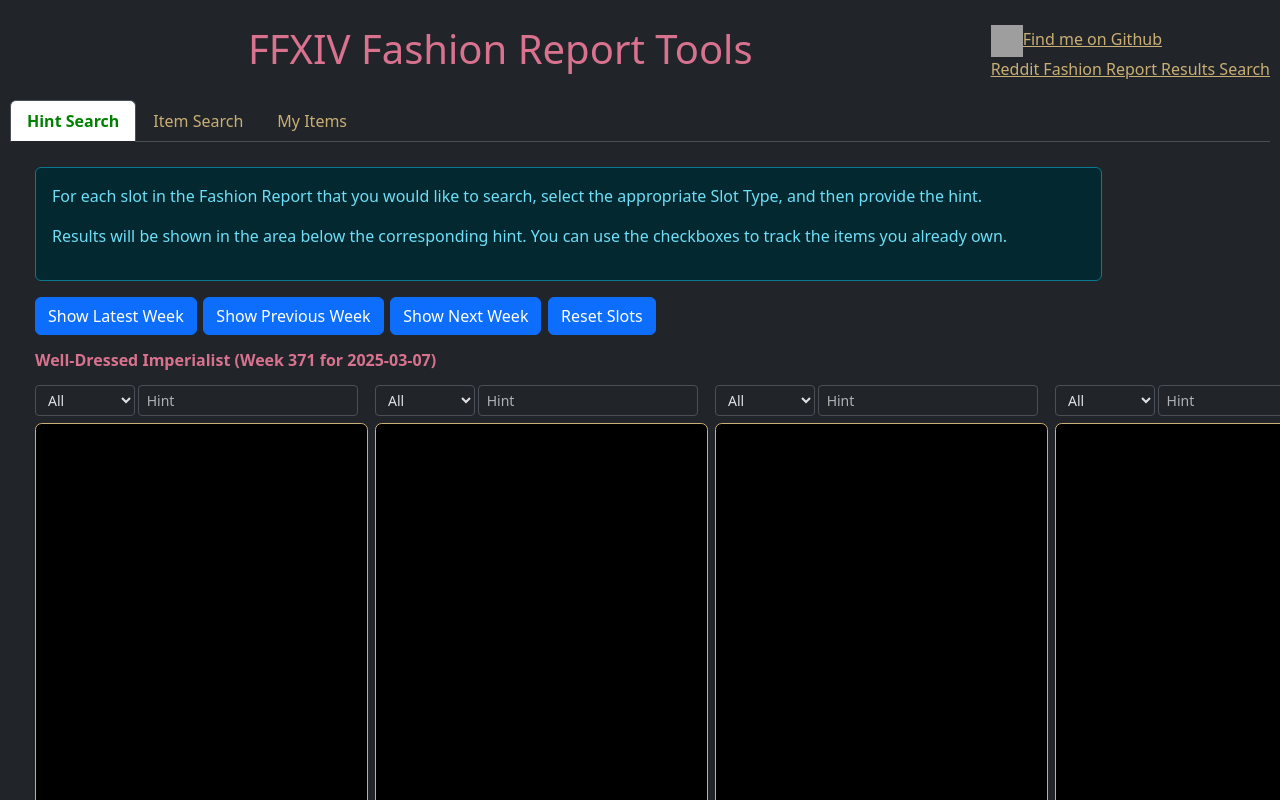
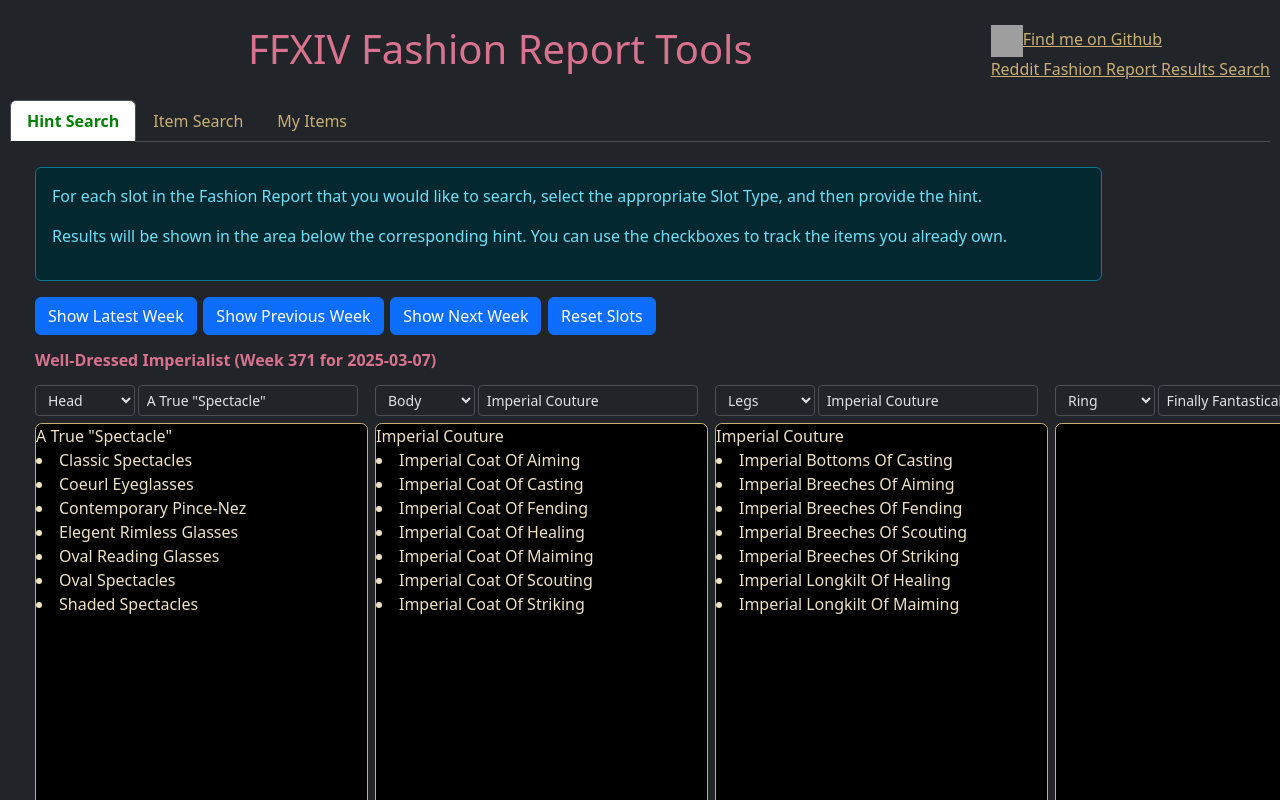
Before and after one commit to KevinAllenWiegand/ffxiv-fashion-report-v2, an Angular app: page / in a window 1280 px wide. Shown: the top 800 px of the page. Built offline with nearby package versions, Linux system fonts and the light colour scheme; grey boxes are pictures that could not be loaded.

Commit message:
Milestone checkin
Got the Next/Previous/etc buttons working. Initial implementation of showing the current report/hint searching.

```diff
--- a/src/app/components/hint-search-panel/hint-search-panel.component.html
+++ b/src/app/components/hint-search-panel/hint-search-panel.component.html
@@ -1,10 +1,28 @@
 <div class="hint-search-container">
-    <select class="form-control form-control-sm slotType">
+    <select class="form-control form-control-sm slotType" [(ngModel)]="slotType" (change)="slotTypeChanged()">
         @for (slotType of SlotTypes; track $index) {
-        <option value="{{ slotType }}">{{ slotType }}</option>
+            <option value="{{ slotType }}">{{ slotType }}</option>
         }
     </select>
-    <input type="text" class="form-control form-control-sm slotHint" placeholder="Hint" />
+    <input type="text" class="form-control form-control-sm slotHint" placeholder="Hint" [(ngModel)]="hint" (keyup)="hintChanged()" />
 
-    <div class="results"></div>
+    <div class="results">
+        @if (matchedSlots) {
+            @for (slot of matchedSlots; track slot) {
+                <div>
+                    {{ slot.hint }}
+
+                    @if (slotType === 'All') {
+                        &nbsp;({{ slot.type }})
+                    }
+
+                    @for (item of slot.items; track item) {
+                        <li>{{ item.name }}</li>
+                    }
+                </div>
+            }
+        } @else {
+            No Results
+        }
+    </div>
 </div>
--- a/src/app/components/hint-search-panel/hint-search-panel.component.ts
+++ b/src/app/components/hint-search-panel/hint-search-panel.component.ts
@@ -1,13 +1,86 @@
-import { SlotTypes } from '../../common/types';
-import { Component } from '@angular/core';
+import { Subscription } from 'rxjs';
+import { SlotTypes, Report, Slot } from '../../common/types';
+import { Component, Input } from '@angular/core';
+import { GlobalEventService } from '../../services/GlobalEventService';
+import { FormsModule } from '@angular/forms';
+import { MasterJsonService } from '../../services/MasterJsonService';
 
 @Component({
   selector: 'app-hint-search-panel',
   standalone: true,
-  imports: [],
+  imports: [FormsModule],
   templateUrl: './hint-search-panel.component.html',
   styleUrl: './hint-search-panel.component.css'
 })
 export class HintSearchPanelComponent {
+    @Input()
+    slotNumber = -1;
+
+    resetSlotsSubscription: Subscription;
+    loadReportSlotSubscription: Subscription;
+    slotType = 'All';
+    hint = '';
+    matchedSlots: Slot[] = [];
+
+    constructor(
+        private readonly globalEventService: GlobalEventService,
+        private readonly masterJsonService: MasterJsonService
+    ) {
+        this.resetSlotsSubscription = globalEventService.onResetSlots.subscribe(() => {
+            this.reset();
+        });
+
+        this.loadReportSlotSubscription = globalEventService.onLoadReportSlot.subscribe((report: Report) => {
+            if (this.slotNumber === -1 || !report || !report.slots || report.slots.length < this.slotNumber) {
+                return;
+            }
+
+            const slot = report.slots[this.slotNumber];
+
+            if (!slot) { return; }
+
+            this.slotType = slot.type;
+            this.hint = slot.hint;
+            this.loadResults();
+        });
+    }
+
     get SlotTypes() { return SlotTypes; }
+
+    reset() {
+        this.slotType = 'All';
+        this.hint = '';
+        this.clearResults();
+    }
+
+    slotTypeChanged() {
+        this.loadResults();
+    }
+
+    hintChanged() {
+        // TODO: Put a timer on this so we're not firing like crazy
+        this.loadResults();
+    }
+
+    loadResults() {
+        const matchedSlots: Slot[] = [];
+
+        this.masterJsonService.masterData?.slots.forEach((slot: Slot) => {
+            if (((slot.type === this.slotType) || this.slotType === 'All') && slot.hint.toLowerCase().includes(this.hint.toLowerCase())) {
+                matchedSlots.push(slot);
+            }
+        });
+
+        this.matchedSlots = matchedSlots;
+    }
+
+    clearResults() {
+        this.matchedSlots = [];
+    }
+
+    ngOnDestroy(): void {
+        if (this.resetSlotsSubscription) {
+            this.resetSlotsSubscription.unsubscribe();
+        }
+    }
 }
--- a/src/app/components/hint-search/hint-search.component.html
+++ b/src/app/components/hint-search/hint-search.component.html
@@ -1,15 +1,13 @@
 <div class="alert alert-info">
-    <p>For each slot in the Fashion Report that you would like to search, select the appropriate Slot Type, and then
-        provide the hint.</p>
-    <p>Results will be shown in the area below the corresponding hint. You can use the checkboxes to track the items you
-        already own.</p>
+    <p>For each slot in the Fashion Report that you would like to search, select the appropriate Slot Type, and then provide the hint.</p>
+    <p>Results will be shown in the area below the corresponding hint. You can use the checkboxes to track the items you already own.</p>
 </div>
 
 <div class="quickButtons">
-    <input type="button" class="btn btn-primary quickButton" value="Show Latest Week" />
-    <input type="button" class="btn btn-primary quickButton" value="Show Previous Week" />
-    <input type="button" class="btn btn-primary quickButton" value="Show Next Week" />
-    <input type="button" class="btn btn-primary quickButton" value="Reset Slots" />
+    <input type="button" (click)="showLatestWeek()" class="btn btn-primary quickButton" value="Show Latest Week" />
+    <input type="button" (click)="showPreviousWeek()" class="btn btn-primary quickButton" value="Show Previous Week" />
+    <input type="button" (click)="showNextWeek()" class="btn btn-primary quickButton" value="Show Next Week" />
+    <input type="button" (click)="resetSlots()" class="btn btn-primary quickButton" value="Reset Slots" />
 </div>
 
 <div class="weekTheme">
@@ -21,9 +19,9 @@
 </div>
 
 <div style="white-space: nowrap;">
-    <app-hint-search-panel></app-hint-search-panel>
-    <app-hint-search-panel></app-hint-search-panel>
-    <app-hint-search-panel></app-hint-search-panel>
-    <app-hint-search-panel></app-hint-search-panel>
-    <app-hint-search-panel></app-hint-search-panel>
+    <app-hint-search-panel [slotNumber]="0"></app-hint-search-panel>
+    <app-hint-search-panel [slotNumber]="1"></app-hint-search-panel>
+    <app-hint-search-panel [slotNumber]="2"></app-hint-search-panel>
+    <app-hint-search-panel [slotNumber]="3"></app-hint-search-panel>
+    <app-hint-search-panel [slotNumber]="4"></app-hint-search-panel>
 </div>
--- a/src/app/components/hint-search/hint-search.component.ts
+++ b/src/app/components/hint-search/hint-search.component.ts
@@ -1,8 +1,9 @@
 import { Component } from '@angular/core';
 import { MasterJsonService } from '../../services/MasterJsonService';
-import { Report, SlotTypes } from '../../common/types';
+import { Report } from '../../common/types';
 import { Subscription } from 'rxjs';
 import { HintSearchPanelComponent } from "../hint-search-panel/hint-search-panel.component";
+import { GlobalEventService } from '../../services/GlobalEventService';
 
 @Component({
   selector: 'app-home',
@@ -13,18 +14,22 @@
 })
 export class HintSearchComponent {
     private dataAvailableSubscription: Subscription;
-    private latestReportData: Report | undefined;
+    private currentReportData: Report | undefined;
+    private currentWeekIndex = -1;
 
     constructor(
-        private readonly masterJsonService: MasterJsonService
+        private readonly masterJsonService: MasterJsonService,
+        private readonly globalEventService: GlobalEventService
     ) {
-        this.dataAvailableSubscription = masterJsonService.dataAvailable.subscribe(() => {
+        this.dataAvailableSubscription = masterJsonService.onDataAvailable.subscribe(() => {
             this.dataAvailableSubscription.unsubscribe();
 
             const reports = masterJsonService.masterData?.reports;
 
             if (reports && reports.length) {
-                this.latestReportData = reports[reports.length - 1];
+                this.currentWeekIndex = reports.length - 1;
+                this.currentReportData = reports[this.currentWeekIndex];
+                globalEventService.onLoadReportSlot.emit(this.latestReport);
             }
         });
     }
@@ -35,5 +40,41 @@
         }
     }
 
-    get latestReport() { return this.latestReportData; }
+    get latestReport() { return this.currentReportData; }
+
+    showLatestWeek() {
+        const reports = this.masterJsonService.masterData?.reports;
+
+        if (!reports || !reports.length) { return; }
+
+        this.currentWeekIndex = reports.length - 1;
+        this.currentReportData = reports[this.currentWeekIndex];
+        this.globalEventService.onLoadReportSlot.emit(this.latestReport);
+    }
+
+    showPreviousWeek() {
+        const reports = this.masterJsonService.masterData?.reports;
+
+        if (!reports || !reports.length) { return; }
+        if (this.currentWeekIndex - 1 < 0) { return; }
+
+        this.currentWeekIndex--;
+        this.currentReportData = reports[this.currentWeekIndex];
+        this.globalEventService.onLoadReportSlot.emit(this.latestReport);
+    }
+
+    showNextWeek() {
+        const reports = this.masterJsonService.masterData?.reports;
+
+        if (!reports || !reports.length) { return; }
+        if (this.currentWeekIndex + 1 >= reports.length) { return; }
+
+        this.currentWeekIndex++;
+        this.currentReportData = reports[this.currentWeekIndex];
+        this.globalEventService.onLoadReportSlot.emit(this.latestReport);
+    }
+
+    resetSlots() {
+        this.globalEventService.onResetSlots.emit();
+    }
 }
--- /dev/null
+++ b/src/app/services/GlobalEventService.ts
@@ -0,0 +1,10 @@
+import { EventEmitter, Injectable } from "@angular/core";
+import { Report } from '../common/types';
+
+@Injectable({
+    providedIn: 'root'
+})
+export class GlobalEventService {
+    onResetSlots = new EventEmitter<void>();
+    onLoadReportSlot = new EventEmitter<Report>();
+}
--- a/src/app/services/MasterJsonService.ts
+++ b/src/app/services/MasterJsonService.ts
@@ -6,7 +6,7 @@
     providedIn: 'root'
 })
 export class MasterJsonService {
-    dataAvailable = new EventEmitter<void>();
+    onDataAvailable = new EventEmitter<void>();
     masterData: MasterData | undefined;
 
     constructor(
@@ -14,7 +14,7 @@
     ) {
         this.httpClient.get('master.json').subscribe((data: any) => {
             this.masterData = data;
-            this.dataAvailable.emit();
+            this.onDataAvailable.emit();
         });
     }
 }
```
